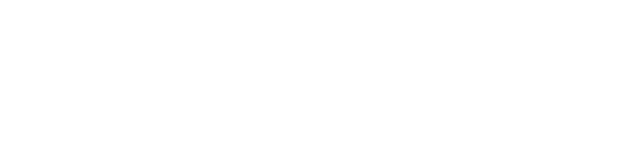
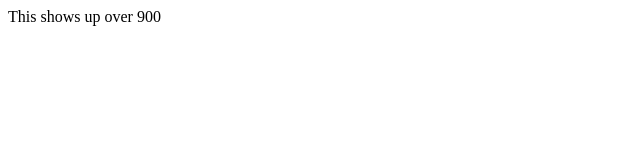
Before and after one commit to drewbrolik/Over-Under, a plain HTML site: page index.html in a window 1280 px wide. Shown: the whole page, without its empty margins (0-640 px from the left). Drawn offline with nearby package versions, Linux system fonts and the light colour scheme.

Commit message:
quick example update

```diff
--- a/index.html
+++ b/index.html
@@ -19,6 +19,8 @@
 
      <div class="over800 under500">This shows up over 800 and under 500</div>
 
+     <div class="over900">This shows up over 900</div>
+
     <script>
     $("body").overUnder();
     </script>
```
